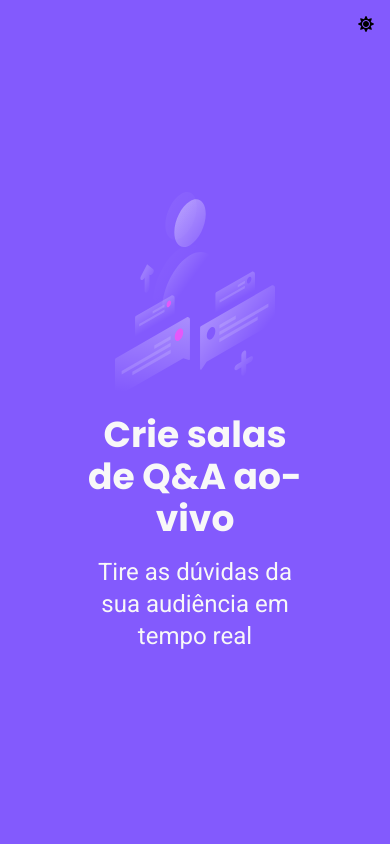
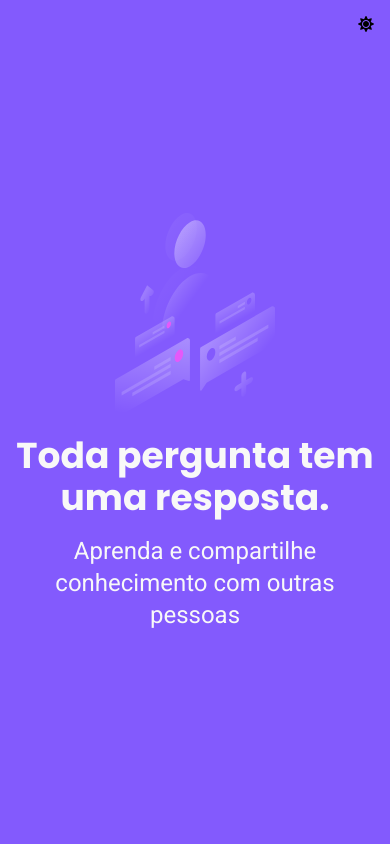
Before and after one commit to IgorTargino/LetmeAsk, a React (Create React App) app: page / in a window 390 px wide. Shown: the top 844 px of the page. Built offline with nearby package versions, Linux system fonts and the light colour scheme; no server answers.

Commit message:
fix: recolor purple dark mode

```diff
--- a/src/components/Question/styles.scss
+++ b/src/components/Question/styles.scss
@@ -84,10 +84,10 @@
       }
 
       &.active {
-        color: var(--purple);
+        color: var(--pink);
 
         svg path, svg circle {
-          stroke: var(--purple);
+          stroke: var(--pink);
         }
       }
 
--- a/src/pages/Home/index.tsx
+++ b/src/pages/Home/index.tsx
@@ -60,8 +60,8 @@ const Home = () => {
           src={illustrationImg}
           alt="Ilustração simbolizando perguntas e respostas"
         />
-        <strong>Crie salas de Q&amp;A ao-vivo</strong>
-        <p>Tire as dúvidas da sua audiência em tempo real</p>
+        <strong>Toda pergunta tem uma resposta.</strong>
+        <p>Aprenda e compartilhe conhecimento com outras pessoas</p>
       </aside>
       <main>
         <div className={styles.mainContent}>
--- a/src/pages/Home/styles.module.scss
+++ b/src/pages/Home/styles.module.scss
@@ -3,9 +3,17 @@
   align-items: stretch;
   height: 100vh ;
 
+  @media (max-width: 768px) {
+    display: grid;
+    grid-template-columns: 1fr 1fr;
+  }
+
+  @media (max-width: 425px) {
+   display: flex;
+  }
+
   aside {
     flex: 7;
-
     background: var(--purple);
     color: var(--content);
 
@@ -14,6 +22,10 @@
     justify-content: center;
 
     padding: 7.5rem 5rem;
+
+    @media (max-width: 768px) {
+      padding: 1rem;
+    }
 
     @media (max-width: 425px) {
       height: 100vh;
--- a/src/pages/NewRoom/styles.module.scss
+++ b/src/pages/NewRoom/styles.module.scss
@@ -2,6 +2,15 @@
   display: flex;
   align-items: stretch;
   height: 100vh ;
+
+  @media (max-width: 768px) {
+    display: grid;
+    grid-template-columns: 1fr 1fr;
+  }
+
+  @media (max-width: 425px) {
+   display: flex;
+  }
 
   aside {
     flex: 7;
@@ -15,6 +24,10 @@
 
     padding: 7.5rem 5rem;
 
+
+    @media (max-width: 768px) {
+      padding: 1rem;
+    }
 
     > button {
       position: absolute;
--- a/src/styles/global.scss
+++ b/src/styles/global.scss
@@ -34,7 +34,7 @@
   --content: #B8B8B8;
   --gray: #737380;
   --gray-light: #DBDCDD;
-  --purple: #7818c7;
+  --purple: #4b0082;
   --pink: #aa1bec;
   --red: #8a0e24;
   --red-google: #a81d10;
```
